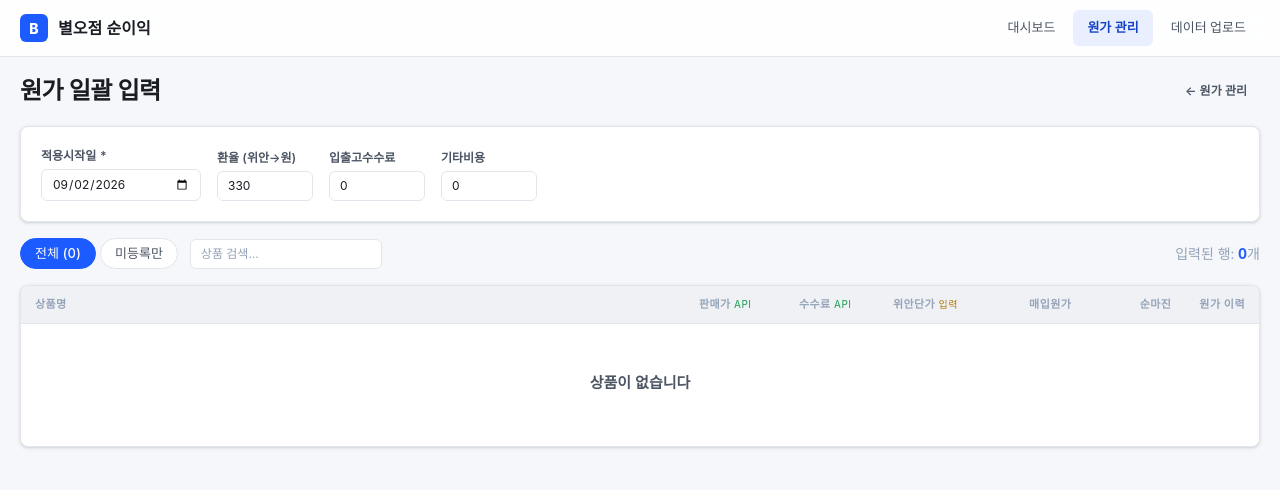
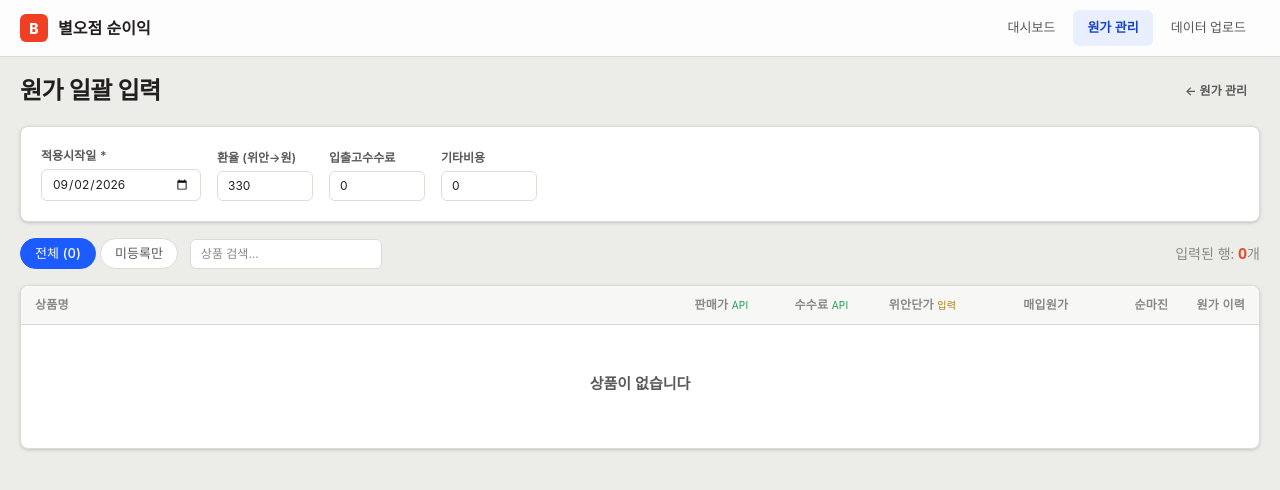
Before and after one commit to fillsu0313-jpg/http-byeol5.co.kr-, a FastAPI app: page /costs/bulk in a window 1280 px wide. Shown: the top 490 px of the page. Run offline with FastAPI, Linux system fonts and the light colour scheme; data that the repository does not hold is empty; some libraries are stand-ins or nearby versions; some web fonts are replaced.

Commit message:
style: 대동 디자인 시스템 표준 정렬
- accent = 대동 레드(#EF4023), 블루는 --selected(현재위치) 전용
- Surface/text warm tone 복원 (styles.css 정본 기준)
- focus ring 레드 기반 (rgba(239,64,35,.40))
- 최소 폰트 12px (11px 제거)
- 버튼/KPI/테이블/탭/필 등 전 컴포넌트 토큰 정렬
- chart palette 대동 표준 순서로 변경

```diff
--- a/static/design-system.css
+++ b/static/design-system.css
@@ -11,23 +11,28 @@
 }
 
 :root {
-  /* ── Brand ── */
-  --brand-primary: #1C5BFF;
-  --brand-primary-hover: #3D72FF;
-  --brand-primary-ink: #1543C4;
+  /* ── Brand (대동 디자인 시스템 정본) ── */
+  --daedong-red: #EF4023;
+  --daedong-red-hover: #F05A3E;
+  --daedong-black: #231F20;
+  --daedong-burgundy: #7A262B;
+  --daedong-teal: #6AC8C7;
+  --daedong-blue: #1C5BFF;
+  --daedong-blue-hover: #3D72FF;
+  --daedong-blue-ink: #1543C4;
 
-  /* ── Surface & Text (Light) ── */
-  --bg: #F5F7FA;
+  /* ── Surface & Text (Light — warm tone) ── */
+  --bg: #ECECE8;
   --surface: #FFFFFF;
-  --surface-2: #EFF1F5;
+  --surface-2: #F7F7F5;
   --surface-elevated: #FFFFFF;
-  --border: #E2E5EB;
-  --border-strong: #CDD1D9;
-  --text-primary: #1A1D23;
-  --text-secondary: #4B5563;
-  --text-muted: #94A3B8;
+  --border: #DCDCD7;
+  --border-strong: #C7C7C1;
+  --text-primary: #231F20;
+  --text-secondary: #585958;
+  --text-muted: #8A8A85;
 
-  /* ── Semantic: Status ── */
+  /* ── Semantic: Status (--st-* 정본) ── */
   --st-ok: #1E9E54;
   --st-ok-soft: #DCFCE7;
   --st-caution: #B07A0E;
@@ -37,21 +42,26 @@
   --st-info: #00677B;
   --st-info-soft: #E0EFF1;
 
-  /* ── Accent = Brand Primary (인터랙션) ── */
-  --accent: var(--brand-primary);
-  --accent-hover: var(--brand-primary-hover);
-  --accent-soft: #E9EFFE;
+  /* ── Accent = 대동 레드 (인터랙션·링크·주요 액션) ── */
+  --accent: var(--daedong-red);
+  --accent-hover: #D63418;
+  --accent-soft: #FDEAE6;
 
-  /* ── Focus ring ── */
-  --ring: rgba(28, 91, 255, 0.35);
+  /* ── Selected = 블루 (선택/현재 위치 전용 — 인터랙션에 쓰지 말 것) ── */
+  --selected: var(--daedong-blue);
+  --selected-hover: var(--daedong-blue-hover);
+  --selected-soft: #E9EFFE;
 
-  /* ── Chart ── */
+  /* ── Focus ring (accent 기반, 레드) ── */
+  --ring: rgba(239, 64, 35, 0.40);
+
+  /* ── Chart (Multi color 팔레트) ── */
   --chart-grid: rgba(35, 31, 32, 0.10);
   --chart-axis: #77776F;
-  --chart-1: #1C5BFF;
+  --chart-1: #6AC8C7;
   --chart-2: #F5843C;
-  --chart-3: #4CAF82;
-  --chart-4: #6AC8C7;
+  --chart-3: #3E5A80;
+  --chart-4: #4CAF82;
   --chart-5: #F2B705;
 
   /* ── Radius ── */
@@ -69,6 +79,11 @@
   --font-sans: 'Pretendard', 'Pretendard Variable', -apple-system, BlinkMacSystemFont,
                'Apple SD Gothic Neo', 'Segoe UI', 'Malgun Gothic', sans-serif;
   --font-mono: 'SFMono-Regular', ui-monospace, Menlo, Consolas, monospace;
+
+  /* ── Legacy alias (템플릿 호환) ── */
+  --brand-primary: var(--accent);
+  --brand-primary-hover: var(--accent-hover);
+  --brand-primary-ink: var(--daedong-blue-ink);
 }
 
 /* ── Reset & Base ── */
@@ -126,7 +141,7 @@ h1.text-xl {
   width: 28px;
   height: 28px;
   border-radius: var(--radius-sm);
-  background: var(--brand-primary);
+  background: var(--accent);
   color: #fff;
   display: grid;
   place-items: center;
@@ -230,18 +244,17 @@ h1.text-xl {
 .ds-table th {
   padding: 10px 14px;
   text-align: left;
-  font-size: 11px;
+  font-size: 12px;
   font-weight: 700;
   color: var(--text-muted);
-  letter-spacing: 0.04em;
-  text-transform: uppercase;
+  letter-spacing: 0.02em;
   white-space: nowrap;
 }
 .ds-table th.right, .ds-table td.right { text-align: right; }
 .ds-table th.center, .ds-table td.center { text-align: center; }
 .ds-table td {
   padding: 10px 14px;
-  border-bottom: 1px solid rgba(226, 229, 235, 0.5);
+  border-bottom: 1px solid rgba(220, 220, 215, 0.5);
   color: var(--text-secondary);
   vertical-align: middle;
   font-variant-numeric: tabular-nums;
@@ -346,7 +359,7 @@ h1.text-xl {
 /* ── Numeric emphasis ── */
 .num-negative { color: var(--st-danger) !important; font-weight: 600; }
 .num-positive { color: var(--st-ok) !important; font-weight: 600; }
-.num-primary  { color: var(--brand-primary) !important; font-weight: 700; }
+.num-primary  { color: var(--accent) !important; font-weight: 700; }
 
 /* ── Form inputs ── */
 .ds-input {
```
Also changed, not shown: other parts of static/design-system.css (+23 -22 lines).
